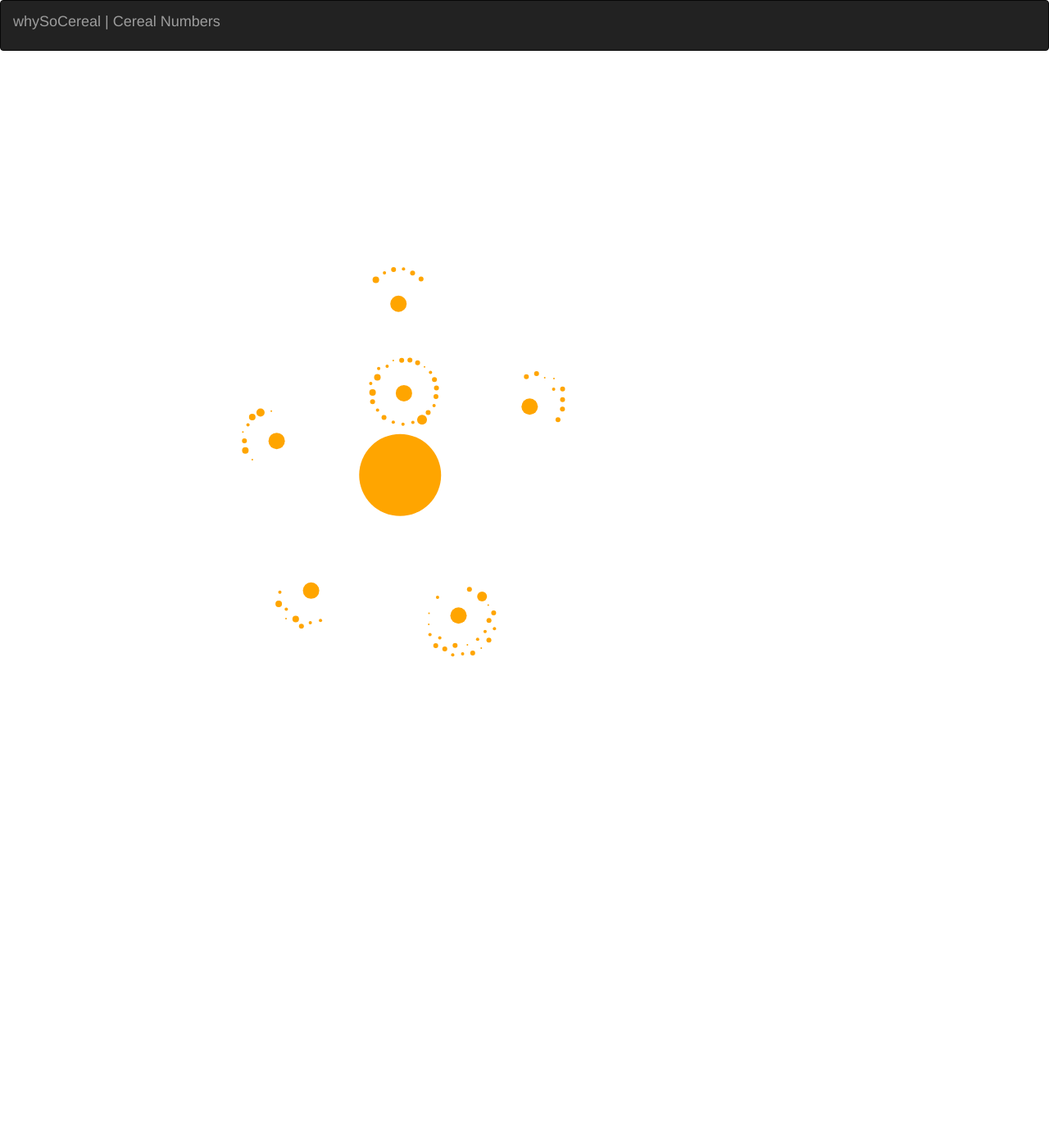
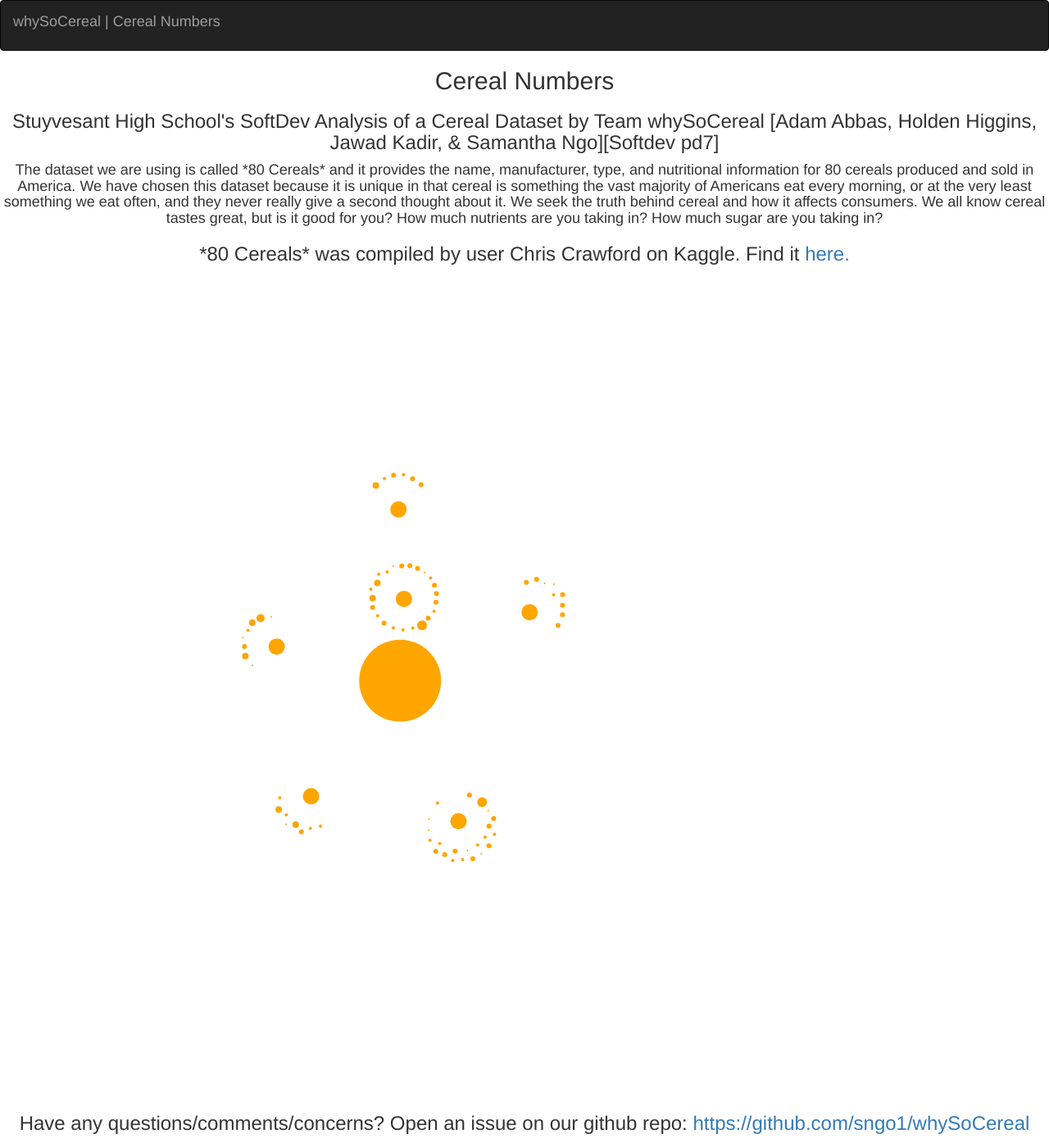
Before and after one commit to sngo1/Team-whySoCereal, a Flask app: page / in a window 1280 px wide. Shown: the whole page at 82% size. Before the commit the page ends 802 px from the top, so only its background shows below. Run offline with Flask 2, Linux system fonts and the light colour scheme; some libraries are stand-ins or nearby versions.

Commit message:
Front-end fixes

```diff
--- a/templates/main.html
+++ b/templates/main.html
@@ -13,12 +13,21 @@
 
       </style>
 
-    </head>
-    <body>
 
       <nav class="navbar navbar-toggleable-md navbar-inverse fixed-top bg-inverse">
         <p class="navbar-brand">whySoCereal | Cereal Numbers</p>
       </nav>
+
+      <h2 style="text-align:center">Cereal Numbers</h2>
+<h3 style="text-align:center"> Stuyvesant High School's SoftDev Analysis of a Cereal Dataset by Team whySoCereal [Adam Abbas, Holden Higgins, Jawad Kadir, & Samantha Ngo][Softdev pd7] </h3>
+
+ <h4 style="text-align:center">The dataset we are using is called *80 Cereals* and it provides the name, manufacturer, type, and nutritional information for 80 cereals produced and sold in America. We have chosen this dataset because it is unique in that cereal is something the vast majority of Americans eat every morning, or at the very least something we eat often, and they never really give a second thought about it. We seek the truth behind cereal and how it affects consumers. We all know cereal tastes great, but is it good for you? How much nutrients are you taking in? How much sugar are you taking in? </h4>
+
+ <h3 style="text-align:center"> *80 Cereals* was compiled by user Chris Crawford on Kaggle. Find it <a href="https://www.kaggle.com/crawford/80-cereals"> here.</a></h3>
+
+    </head>
+    <body>
+
       <script>
         var thing=function(e){
           if(document.getElementById("expand").style.display=="none"){
@@ -33,7 +42,8 @@
 
 
       <div id="expand">
-        <svg id="vimage" width="1000" height="1000"></svg>
+        <svg style="text-align:center" id="vimage" width="1000" height="1000"></svg>
+	<h3 style="text-align:center"> Have any questions/comments/concerns? Open an issue on our github repo: <a href="https://github.com/sngo1/whySoCereal"> https://github.com/sngo1/whySoCereal</a></h3>
       </div>
       <script src="http://d3js.org/d3.v4.min.js"></script>
       <script src="../static/bubblractions.js"></script>
```
